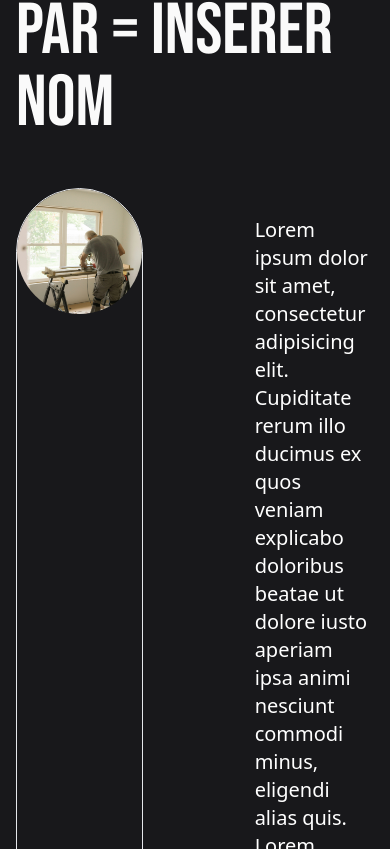
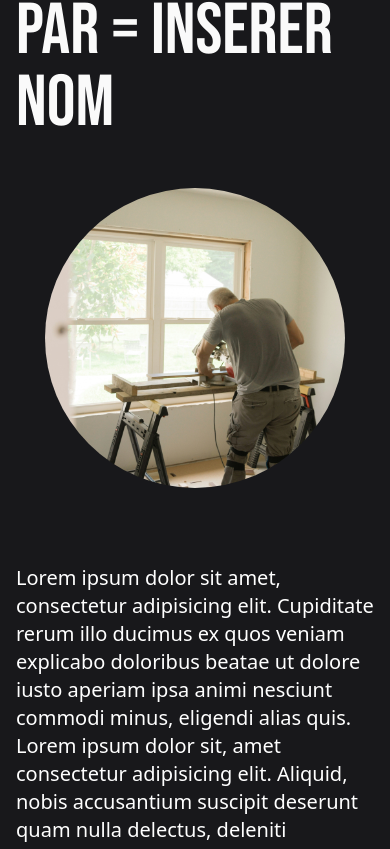
Before and after one commit to zinedinechami/renov_v1, a Next.js app: page / in a window 390 px wide. Shown: the part 875-1724 px from the top of the page. Built offline with nearby package versions, Linux system fonts and the light colour scheme.

Commit message:
about section is responsive now

```diff
--- a/src/pages/about.tsx
+++ b/src/pages/about.tsx
@@ -8,11 +8,11 @@ export default function About() {
         <h1 className="bebas-neue-regular text-7xl  text-zinc-50">
           par = inserer nom
         </h1>
-        <div className="flex flex-row">
-          <div className="border rounded-full image-wrapper mr-28 mt-12">
+        <div className="flex md:flex-row flex-col">
+          <div className=" mx-auto rounded-full image-wrapper md:mr-28 mt-12">
             <Image src={img_ex} width={300} height={300} alt="person" />
           </div>
-          <p className="w-6/12 pt-5 mt-14 text-xl font-sans">
+          <p className="md:w-6/12 pt-5 mt-14 text-xl font-sans mx-auto">
             Lorem ipsum dolor sit amet, consectetur adipisicing elit. Cupiditate
             rerum illo ducimus ex quos veniam explicabo doloribus beatae ut
             dolore iusto aperiam ipsa animi nesciunt commodi minus, eligendi
```
